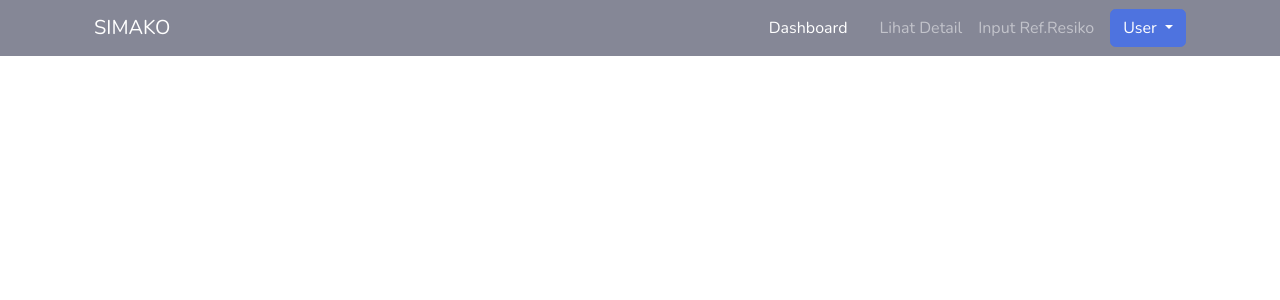
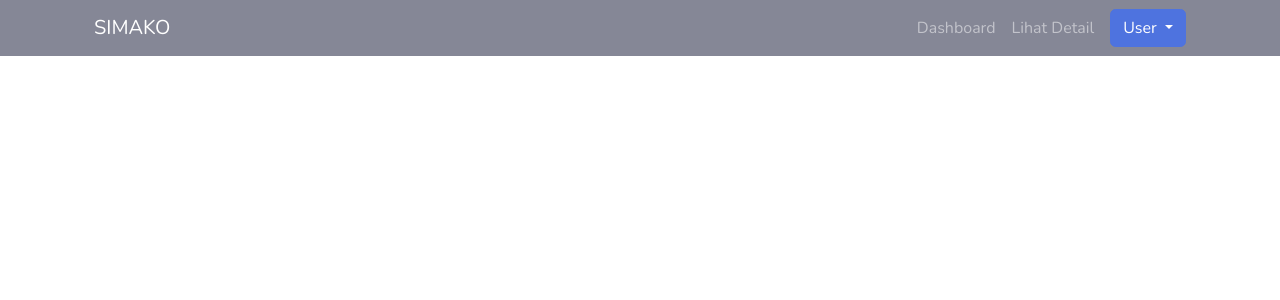
Before and after one commit to riyansasaja/simako, a CodeIgniter app: the page made by application/views/asda/header.php in a window 1280 px wide. Shown: the top 300 px of the page. Run offline with CodeIgniter, Linux system fonts and the light colour scheme; data that the repository does not hold is empty.

Commit message:
Pebaiki header pada asda -- comit terakhir sebelum perubahan ke model sidebar modular

```diff
--- a/application/views/asda/header.php
+++ b/application/views/asda/header.php
@@ -33,16 +33,14 @@
     <!-- start nav -->
     <nav class="navbar navbar-expand-lg navbar-dark bg-secondary">
         <div class="container">
-            <a class="navbar-brand" href="#">SIMAKO</a>
-            <button class="navbar-toggler" type="button" data-toggle="collapse" data-target="#navbarNavAltMarkup" aria-controls="navbarNavAltMarkup" aria-expanded="false" aria-label="Toggle navigation">
+            <a class="navbar-brand" href="<?= base_url('asda/') ?>"">SIMAKO</a>
+            <button class=" navbar-toggler" type="button" data-toggle="collapse" data-target="#navbarNavAltMarkup" aria-controls="navbarNavAltMarkup" aria-expanded="false" aria-label="Toggle navigation">
                 <span class="navbar-toggler-icon"></span>
                 </button>
                 <div class="collapse navbar-collapse" id="navbarNavAltMarkup">
                     <div class="navbar-nav ml-auto">
-                    <a class="nav-link active" href="#">Dashboard <span class="sr-only">(current)</span></a>
-                    <a class="nav-link <?= $judul == 'Dashboard' ? 'active' : ''; ?>" href="#"></a>
-                    <a class="nav-link <?= $judul == 'Detail' ? 'active' : ''; ?>" href="#">Lihat Detail</a>
-                    <a class="nav-link" href="#">Input Ref.Resiko</a>
+                        <a class="nav-link <?= $judul == 'Dashboard' ? 'active' : ''; ?>" href="<?= base_url('asda/') ?>">Dashboard <span class="sr-only">(current)</span></a>
+                        <a class="nav-link <?= $judul == 'Detail' ? 'active' : ''; ?>" href="<?= base_url('asda/detail') ?>">Lihat Detail</a>
                     </div>
                 </div>
                 <!-- Example single danger button -->
```
Lines whose indentation alone changed are shown as unchanged.
